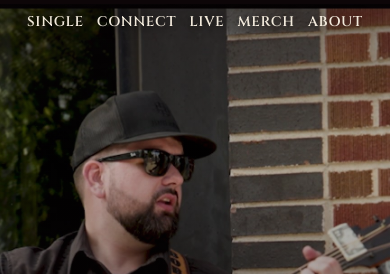
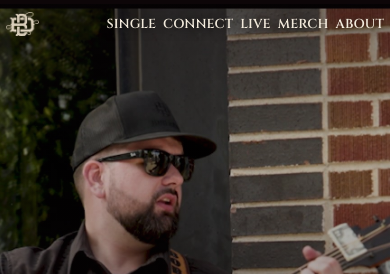
Before and after one commit to bbrown388/bobdavismusicwebsite, a plain HTML site: page index.html in a window 390 px wide. Shown: the top 274 px of the page. Drawn offline with Linux system fonts and the light colour scheme; no server answers; a web font is replaced by a local one.

Commit message:
fix(nav): put a home link in the top left at every width
Bob, on a phone: "the Bob Davis link in the upper left is not there. I think all
pages on a website should have a link back to the homepage." He was right, and it
was self-inflicted: the 560px rule hid .nav-mark to fit five links on one row, and
merch.html separately hides its own back-link on the grid, so merch on a phone had
no visible way home at all.

"BOB DAVIS" as text needs about 90px and a phone has roughly 19px spare, so the
wordmark cannot simply come back. Below 560px it becomes the BD mark instead, at
34px wide, dropping to 30px under 375px and 26px under 340px. The anchor text stays
in the DOM and is pushed out of view, so the link still announces itself as "Bob
Davis" to a screen reader rather than as an unlabelled image. The url() resolves
against the stylesheet rather than the page, so one path serves the homepage,
merch.html and /live/ without a second copy.

The mark has to be paid for out of link spacing, not out of body.nav-offset: adding
it pushed the nav to two rows at 320/360/390, and a two-row bar is 66px against a
52px offset, which is the overlap bug fixed earlier. Gap and tracking are spent
before type size, since Bob asked for bigger phone nav text, so 13px holds to 375px.

images/bd-mark-nav.png is a 72x52 derivative of bd-mark.png (588x424), 6.4KB,
trimmed to content and sized for a 2x display.

Verified across index/merch/live at 320, 360, 375, 390, 430, 480 and 560: one row
everywhere, mark 26-34px, no overlap with the links, no horizontal overflow, and
the bar clears the content offset on both sub-pages.

Co-Authored-By: Claude Opus 5 <noreply@anthropic.com>
Claude-Session: https://claude.ai/code/session_018QCKCXGFMUg6pzDdnAS4XN

```diff
--- a/site-nav.css
+++ b/site-nav.css
@@ -66,27 +66,57 @@
 
 /* Phone: drop the wordmark and centre the five links on one row. */
 @media (max-width: 560px) {
-  .sitenav { justify-content: center; padding: 12px 10px; }
-  .sitenav .nav-mark { display: none; }
-  .sitenav .nav-links { gap: 6px 13px; }
-  .sitenav .nav-links a { font-size: 14px; letter-spacing: 0.05em; }
+  /* "BOB DAVIS" as text needs ~90px and a phone has about 19px spare, so on a
+     phone the wordmark becomes the BD mark instead of disappearing. Every page
+     keeps a way back to the homepage at every width, which is the point. The
+     text stays in the DOM for screen readers and is pushed out of view, so the
+     link still announces itself as "Bob Davis" rather than as an unlabelled
+     image. The url() is relative to THIS stylesheet, not to the page, so the
+     same path works from /live/ and merch.html without a second copy. */
+  .sitenav { justify-content: space-between; padding: 12px 8px; }
+  .sitenav .nav-mark {
+    display: block;
+    flex: 0 0 auto;
+    width: 34px;
+    height: 24px;
+    background: url('images/bd-mark-nav.png') left center / contain no-repeat;
+    text-indent: -200px;
+    overflow: hidden;
+    white-space: nowrap;
+  }
+  .sitenav .nav-links {
+    flex: 1 1 auto;
+    justify-content: flex-end;
+    gap: 6px 9px;
+  }
+  .sitenav .nav-links a { font-size: 14px; letter-spacing: 0.04em; }
 }
 
-/* Narrow phones (360px Android, 320px SE). The five links need about 336px but a
-   360px screen only offers 325, so ABOUT dropped to a second row. That also grew
-   the bar to 66px while body.nav-offset stays 52px, which let the bar sit over
-   the top of the sub-pages' content. Reclaiming the side padding, the gap and the
-   tracking buys back roughly 28px, enough to hold one row. */
-@media (max-width: 374px) {
+/* Phones, continued. The BD mark above costs 34px plus its gap, which pushed the
+   five links to a second row at 320, 360 and 390. A two-row bar is 66px against a
+   52px body.nav-offset, so it would sit over the sub-pages' content: the mark has
+   to be paid for out of link spacing, not out of the offset. Type size is held at
+   13px as long as possible because Bob asked for BIGGER phone nav text, so the
+   gap and tracking are spent first. */
+@media (max-width: 430px) {
   .sitenav { padding-left: 6px; padding-right: 6px; }
-  .sitenav .nav-links { gap: 6px 8px; }
-  .sitenav .nav-links a { letter-spacing: 0.02em; }
+  .sitenav .nav-links { gap: 6px 7px; }
+  .sitenav .nav-links a { font-size: 13px; letter-spacing: 0.01em; }
 }
 
-/* Below 340px the tracking and gap are already spent, so the type gives up the
-   last point and a half. Still the largest the row can be and stay on one line. */
+/* Below 375px the gap and tracking are spent, so the type gives up the last
+   half point. Still the largest the row can be and stay on one line. */
+@media (max-width: 374px) {
+  .sitenav .nav-mark { width: 30px; height: 22px; }
+  .sitenav .nav-links { gap: 6px 6px; }
+  .sitenav .nav-links a { font-size: 12.5px; letter-spacing: 0; }
+}
+
+/* 320px, the smallest screen still in real use. */
 @media (max-width: 340px) {
-  .sitenav .nav-links a { font-size: 12.5px; }
+  .sitenav { padding-left: 4px; padding-right: 4px; }
+  .sitenav .nav-mark { width: 26px; height: 19px; }
+  .sitenav .nav-links a { font-size: 11.5px; }
 }
 
 html { scroll-behavior: smooth; scroll-padding-top: 66px; }
```
Also changed, not shown: images/bd-mark-nav.png (added).
